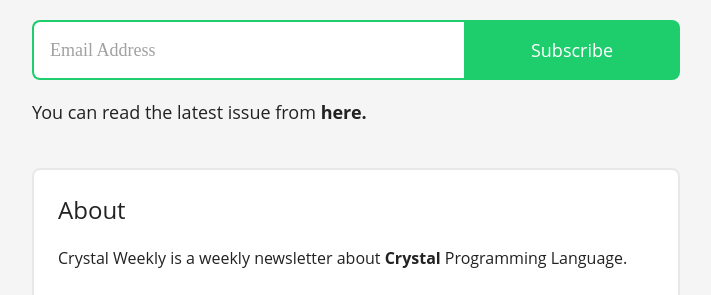
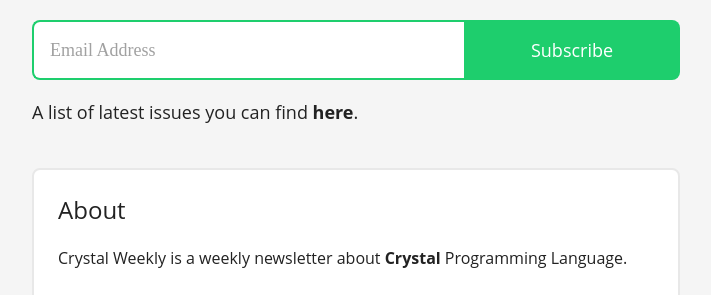
Before and after one commit to sdogruyol/crystal-weekly, a Jekyll site: the page built from index.html, in a window 1280 px wide. Shown: the part 152-447 px from the top of the page, without its empty margins (284-995 px from the left). Built offline with Jekyll 4.4.1, drawn with Linux system fonts in a browser that asks for light colours.

Commit message:
Reference to latest available issues

```diff
--- a/index.html
+++ b/index.html
@@ -26,7 +26,7 @@
   </div>
   <div class="cw-height-16"></div>
   <div class="cw-font-18">
-    You can read the latest issue from <a href="http://eepurl.com/bAx8tv" class="cw-link" target="_blank">here.</a>
+     A list of latest issues you can find <a href="http://us11.campaign-archive1.com/home/?u=d644228761eb9a81e877365cc&id=764dae5f03" class="cw-link" target="_blank">here</a>.
   </div>
   <div class="cw-height-40"></div>
   <div class="cw-white-background">
```
